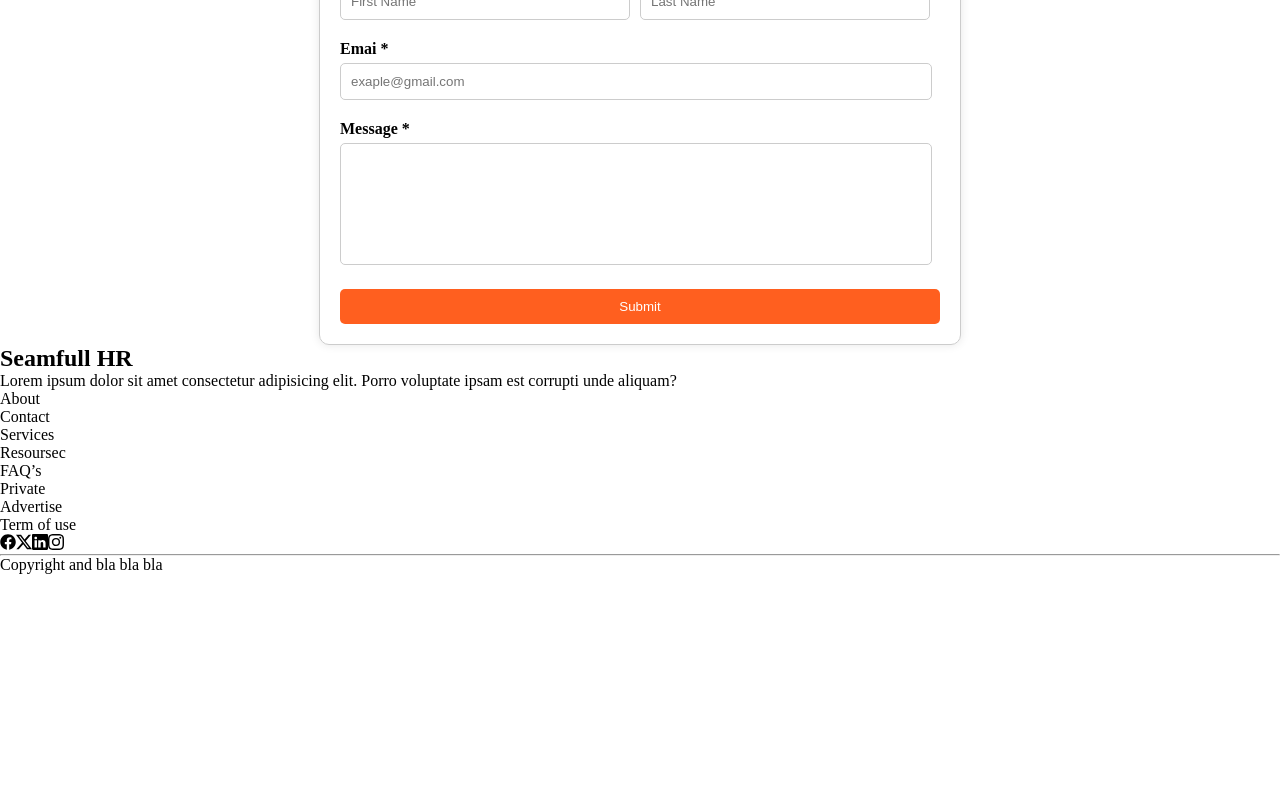
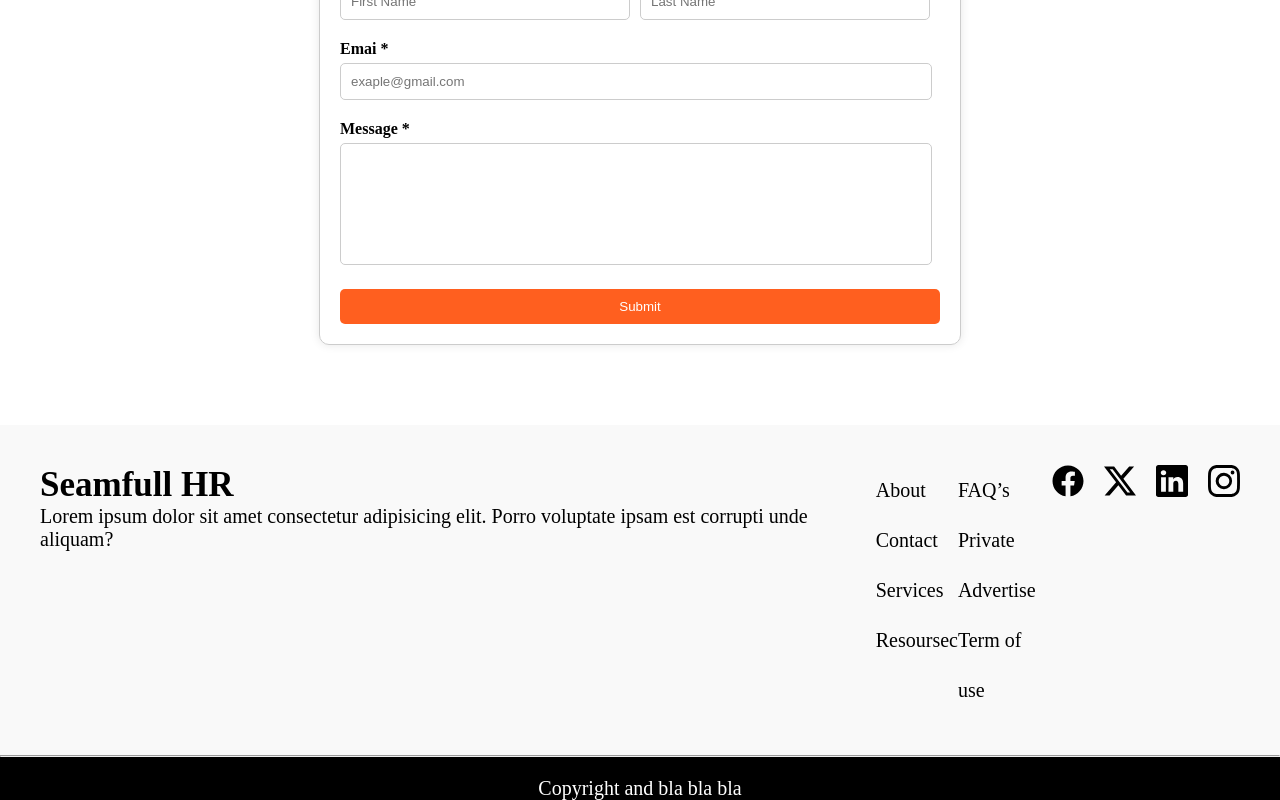
Before and after one commit to boben195/p01-web, a React (Vite) app: page / in a window 1280 px wide. Shown: the part 4769-5569 px from the top of the page. Before the commit the page ends 5343 px from the top, so only its background shows below. Built offline with nearby package versions, Linux system fonts and the light colour scheme.

Commit message:
add style for footer

```diff
--- a/src/Components/Footer/Footer.css
+++ b/src/Components/Footer/Footer.css
@@ -0,0 +1,36 @@
+.footer {
+    display: flex;
+    margin-top: 80px;
+    justify-content: space-around;
+    background-color: #f9f9f9;
+    padding: 40px;
+}
+.footer_content h2 {
+    font-size: 35px;
+}
+.footer_content p {
+    font-size: 20px;
+}
+.footer_info ul, .footer_support ul {
+    line-height: 50px;
+}
+.footer_info ul li,
+.footer_support ul li {
+    font-size: 20px;
+}
+.footer_socials {
+    display: flex;
+    gap: 20px;
+}
+.social_icon {
+    font-size: 32px;
+}
+.copy {
+    text-align: center;
+    background: #000;
+    color: #fff;
+}
+.copyright {
+    margin-top: 20px;
+    font-size: 20px;
+}
--- a/src/Components/Footer/Footer.jsx
+++ b/src/Components/Footer/Footer.jsx
@@ -39,7 +39,7 @@ const Footer = () => {
       </div>
       <div className="copy">
         <hr />
-        <p>Copyright and bla bla bla</p>
+        <p className="copyright">Copyright and bla bla bla</p>
       </div>
     </div>
   );
```
